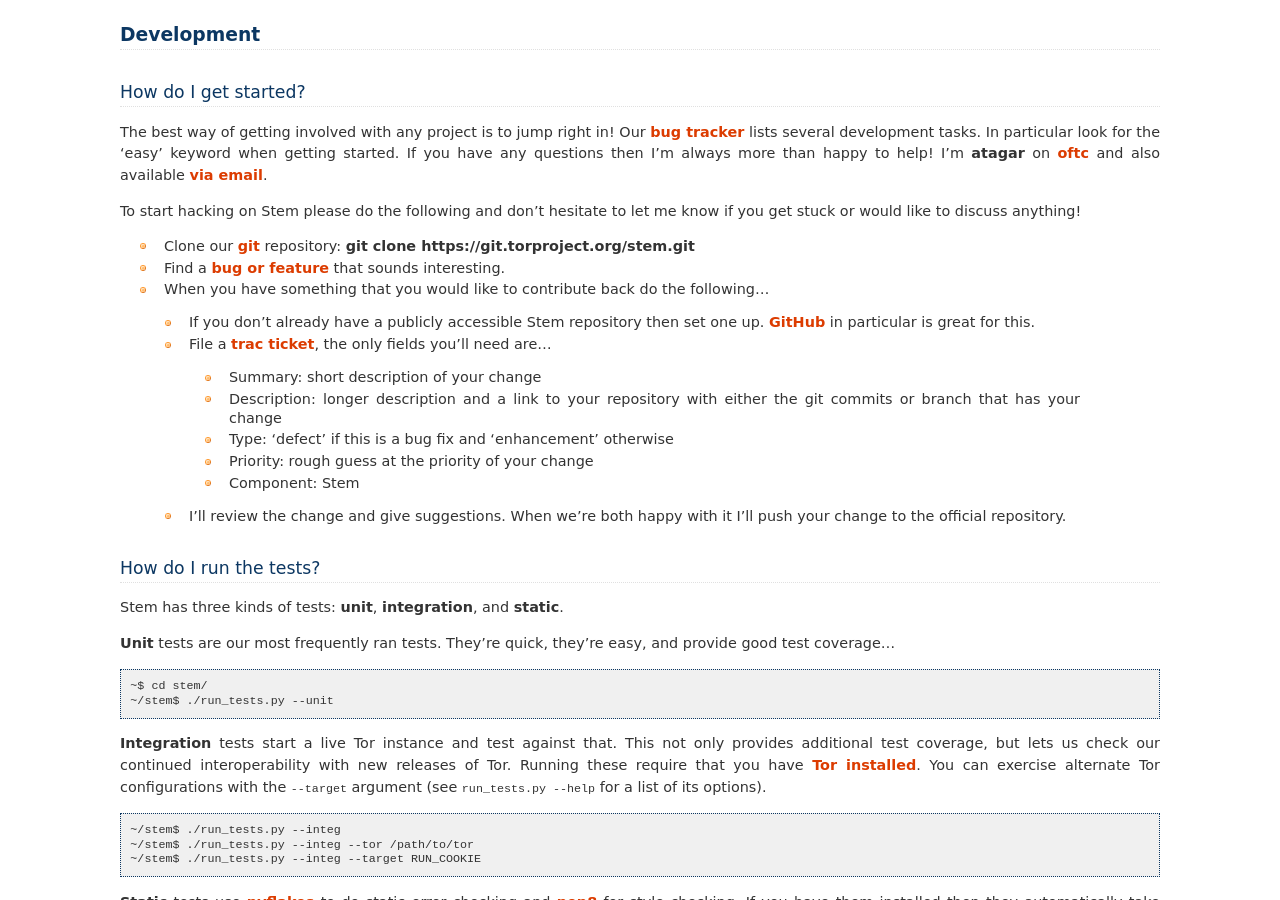
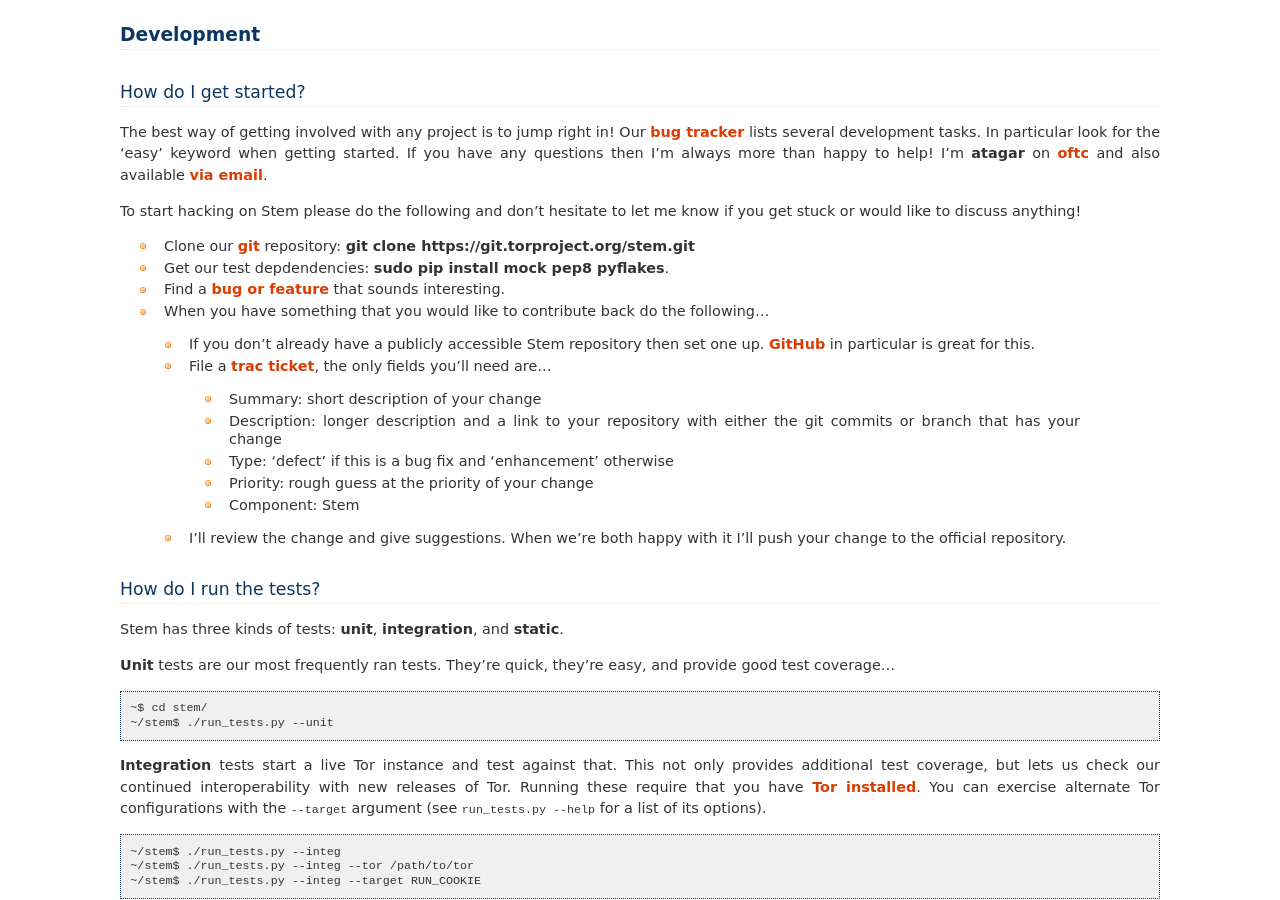
Before and after one commit to torproject/stem, a Sphinx documentation site: the page built from docs/faq.rst, in a window 1280 px wide and 900 px high, scrolled down 6250 px. Built offline with Sphinx 7.4.7, drawn with Linux system fonts in a browser that asks for light colours.

Commit message:
Noting test dependencies in our faq
Missing bit caught by sambuddhabasu...

  https://trac.torproject.org/projects/tor/ticket/13933

```diff
--- a/docs/faq.rst
+++ b/docs/faq.rst
@@ -455,6 +455,7 @@
 know if you get stuck or would like to discuss anything!
 
 #. Clone our `git <http://git-scm.com/>`_ repository: **git clone https://git.torproject.org/stem.git**
+#. Get our test depdendencies: **sudo pip install mock pep8 pyflakes**.
 #. Find a `bug or feature <https://trac.torproject.org/projects/tor/wiki/doc/stem/bugs>`_ that sounds interesting.
 #. When you have something that you would like to contribute back do the following...
 
```
